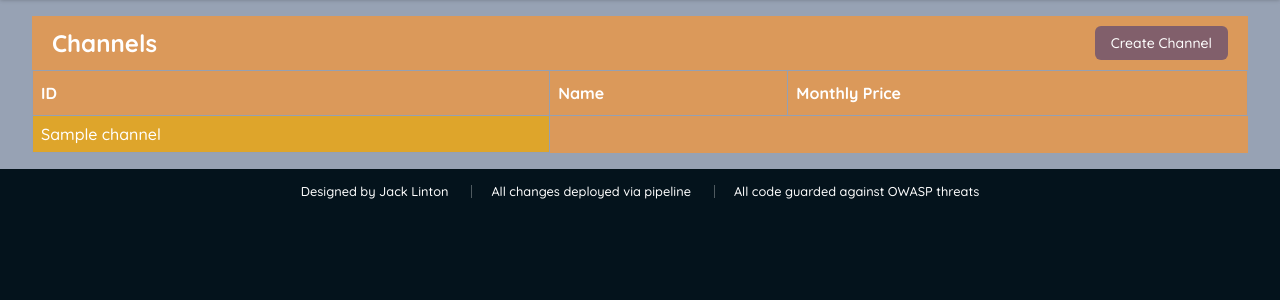
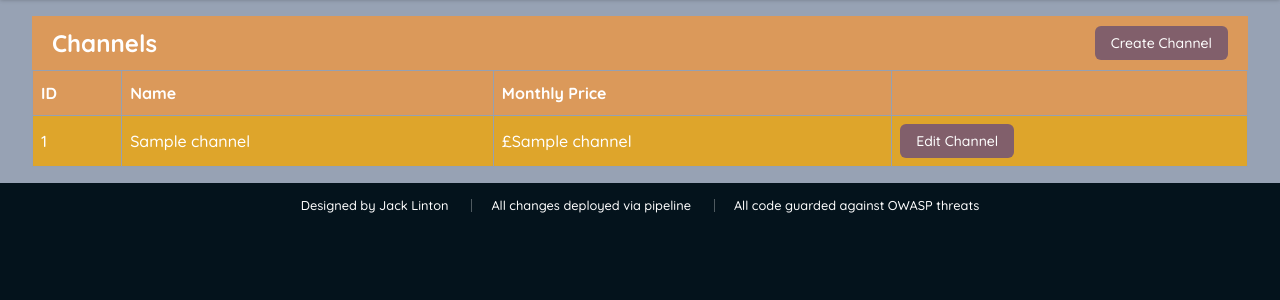
Before and after one commit to jrlinton05/QA-DevOps-Assignment, a Flask app: page /channels in a window 1280 px wide. Shown: the part 56-356 px from the top of the page. Run offline with Flask 3, Linux system fonts and the light colour scheme; a database or web service that is not in the repository returns one stand-in record (values such as "Sample title"); data that the repository does not hold is empty; some libraries are stand-ins or nearby versions.

Commit message:
Add Edit Button to Channel Browser and Functional Edit Page

```diff
--- a/src/app.py
+++ b/src/app.py
@@ -48,6 +48,28 @@ def create_channel():
     return render_template('channel-add.html')
 
 
+@app.route('/channels/<int:channel_id>/edit', methods=['GET', 'POST'])
+def update_channel(channel_id):
+    if request.method == 'POST':
+        channel_name = request.form['channel_name']
+        channel_price = request.form['channel_price']
+
+        try:
+            database_wrapper.update_channel_details(channel_id, channel_name, channel_price)
+            flash("Channel updated successfully")
+            return redirect(url_for('channel_browser'))
+        except (NameAlreadyExistsException, InvalidArgumentException) as e:
+            return render_template('channel-update.html', error=str(e),
+                                   channel_id=channel_id, channel_name=channel_name, channel_price=channel_price)
+
+    data = database_wrapper.get_channel_data(channel_id)
+    if data is None:
+        flash("Channel not found", "error")
+        return redirect(url_for('channel_browser'))
+    return render_template('channel-update.html', channel_id=channel_id,
+                           channel_name=data[0], channel_price=data[1])
+
+
 @app.route('/login')
 def login():
     return "Under Construction"
--- a/src/schemas/constants.py
+++ b/src/schemas/constants.py
@@ -11,7 +11,7 @@ CREATE_CHANNELS_TABLE = """CREATE TABLE IF NOT EXISTS channels (
     channel_price varchar(20) NOT NULL
 );"""
 
-GET_ALL_CHANNELS = "SELECT * FROM channels;"
+GET_ALL_CHANNELS = "SELECT * FROM channels ORDER BY channel_id;"
 
 GET_ALL_CHANNEL_NAMES = "SELECT channel_name FROM channels;"
 
--- a/templates/channel-browser.html
+++ b/templates/channel-browser.html
@@ -11,12 +11,14 @@
             <th>ID</th>
             <th>Name</th>
             <th>Monthly Price</th>
+            <th></th>
         </tr>
         {% for row in channel_data %}
         <tr>
-            {% for cell in row %}
-            <td>{{ cell }}</td>
-            {% endfor %}
+            <td>{{ row[0] }}</td>
+            <td>{{ row[1] }}</td>
+            <td>£{{ row[2] }}</td>
+            <td><a href="{{ url_for('update_channel', channel_id=row[0]) }}"><button class="create-btn">Edit Channel</button></a></td>
         </tr>
         {% endfor %}
     </table>
```
Also changed, not shown: templates/channel-update.html (added, +19 -0 lines).
